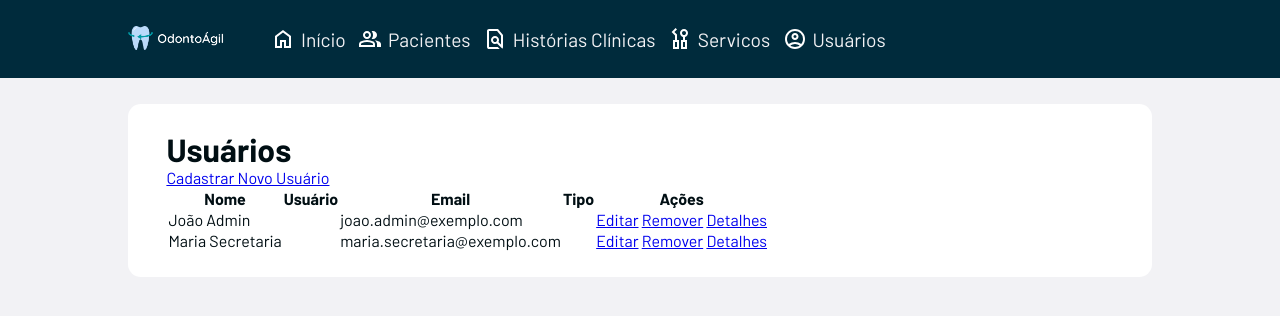
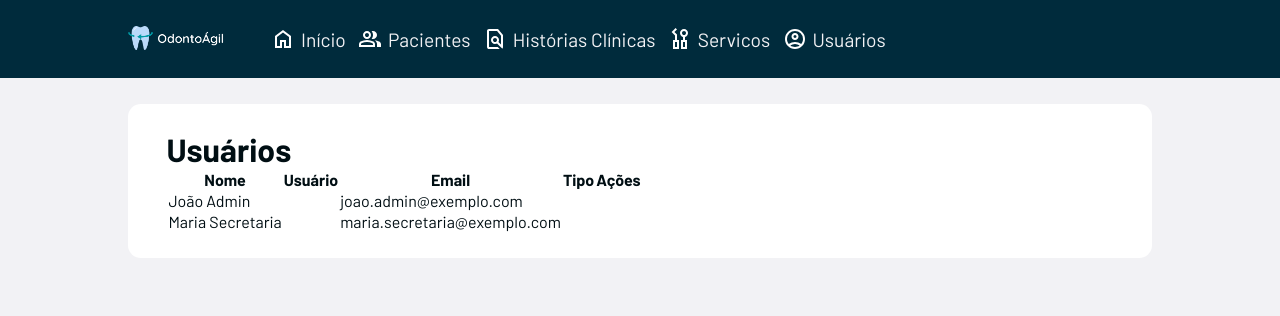
Before and after one commit to grupo-k/odontoagil, a Django app: page /usuarios/ in a window 1280 px wide. Shown: the top 316 px of the page. Run offline with Django 5.2, Linux system fonts and the light colour scheme.

Commit message:
Update listar_usuarios.html

```diff
--- a/odontoagil/templates/usuarios/listar_usuarios.html
+++ b/odontoagil/templates/usuarios/listar_usuarios.html
@@ -8,7 +8,6 @@
 {% block content %}
     <header class="cabecalho-conteudo">
         <h1 class="titulo-pagina">Usuários</h1>
-        <a href="{% url 'cadastrar_usuario' %}" class="botao botao-principal">Cadastrar Novo Usuário</a>
     </header>
 
     {% if usuarios %}
@@ -30,11 +29,6 @@
                         <td>{{ usuario.username }}</td>
                         <td>{{ usuario.email }}</td>
                         <td>{{ usuario.tipo }}</td>
-                        <td>
-                            <a href="{% url 'editar_usuario' usuario.id %}" class="botao botao-editar">Editar</a>
-                            <a href="{% url 'remover_usuario' usuario.id %}" class="botao botao-remover" onclick="return confirm('Tem certeza que deseja remover este usuário?')">Remover</a>
-                            <a href="{% url 'detalhes_usuario' usuario.id %}" class="botao botao-detalhes">Detalhes</a>
-                        </td>
                     </tr>
                     {% endfor %}
                 </tbody>
```
